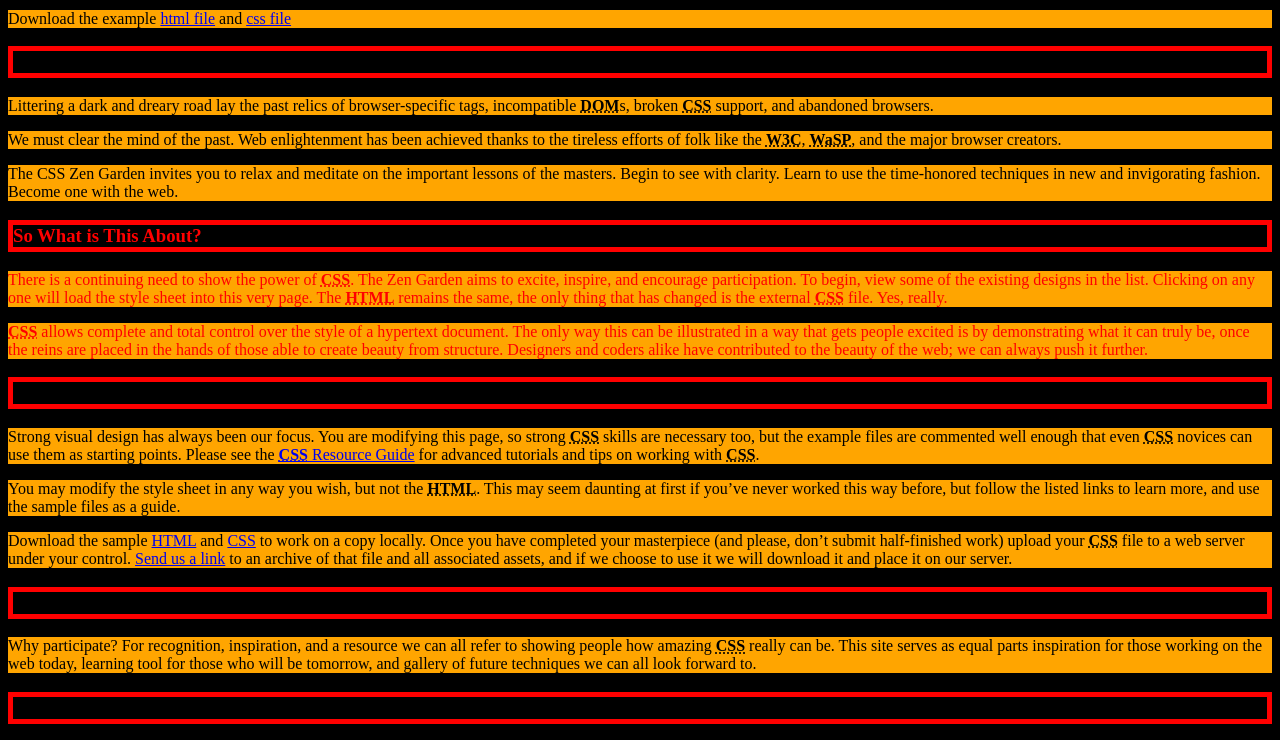
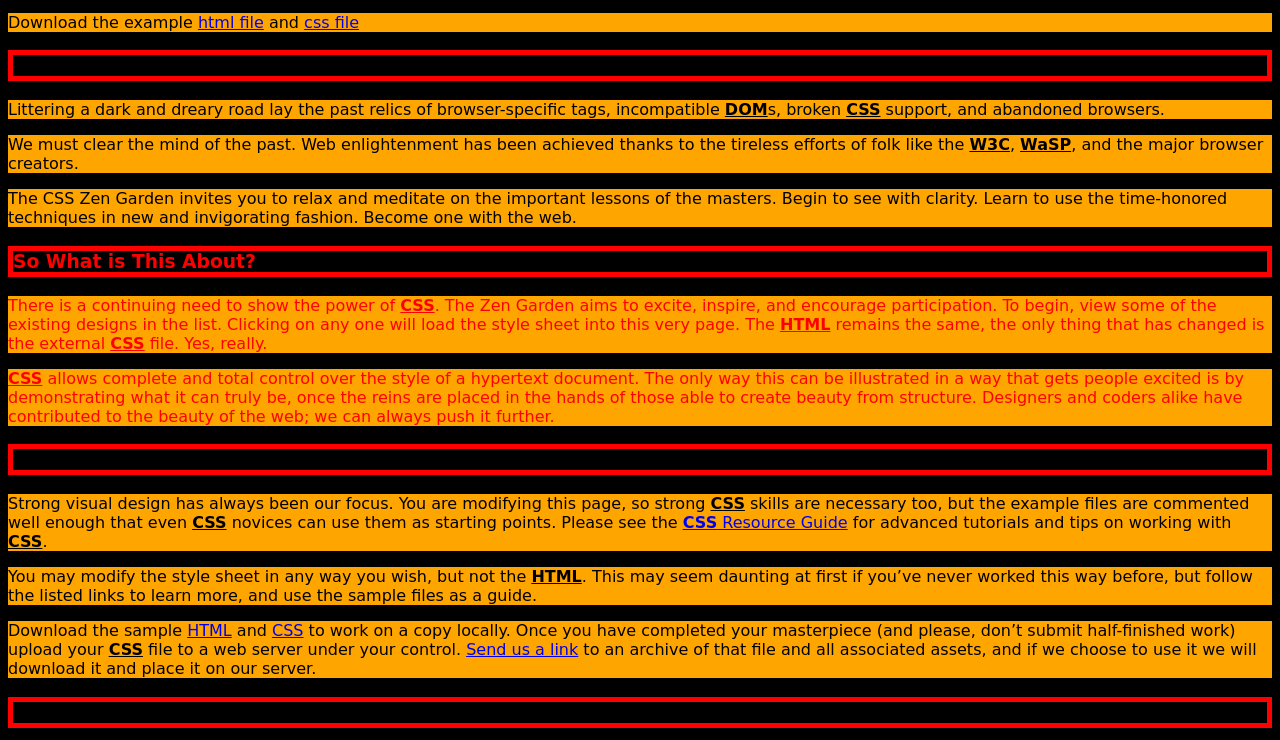
Before and after one commit to TipparatFern/Lab02, a plain HTML site: page index.html in a window 1280 px wide. Shown: the part 138-878 px from the top of the page. Drawn offline with Linux system fonts and the light colour scheme.

Commit message:
debug line 13

```diff
--- a/lab01CssProblem.css
+++ b/lab01CssProblem.css
@@ -1,6 +1,6 @@
 /*Give the <body> element a background of Black*/
 body {background-color: black;
-    font-family: 'Mali';}
+    font-family: 'Potta One', cursive;}
 /*Make the <h1> elements blue*/
 h1 {color: blue;}
 /*Make all <li> elements in the shade of hexadecimal blue*/
@@ -10,7 +10,7 @@ p {background-color: orange;}
 /*Make all <h3> have 5px red solid border*/
 h3 {border: 5px solid red}
 /*Give everything with <abbr> bold and underlined*/
-abbr {font-weight: bold; text-decoration;:}
+abbr {font-weight: bold; text-decoration: underline;}
 /*Give elements with class "explanation" red*/
 .explanation {color: red}
 /*Give <p> in id "zen-benefits" pink background*/
```
